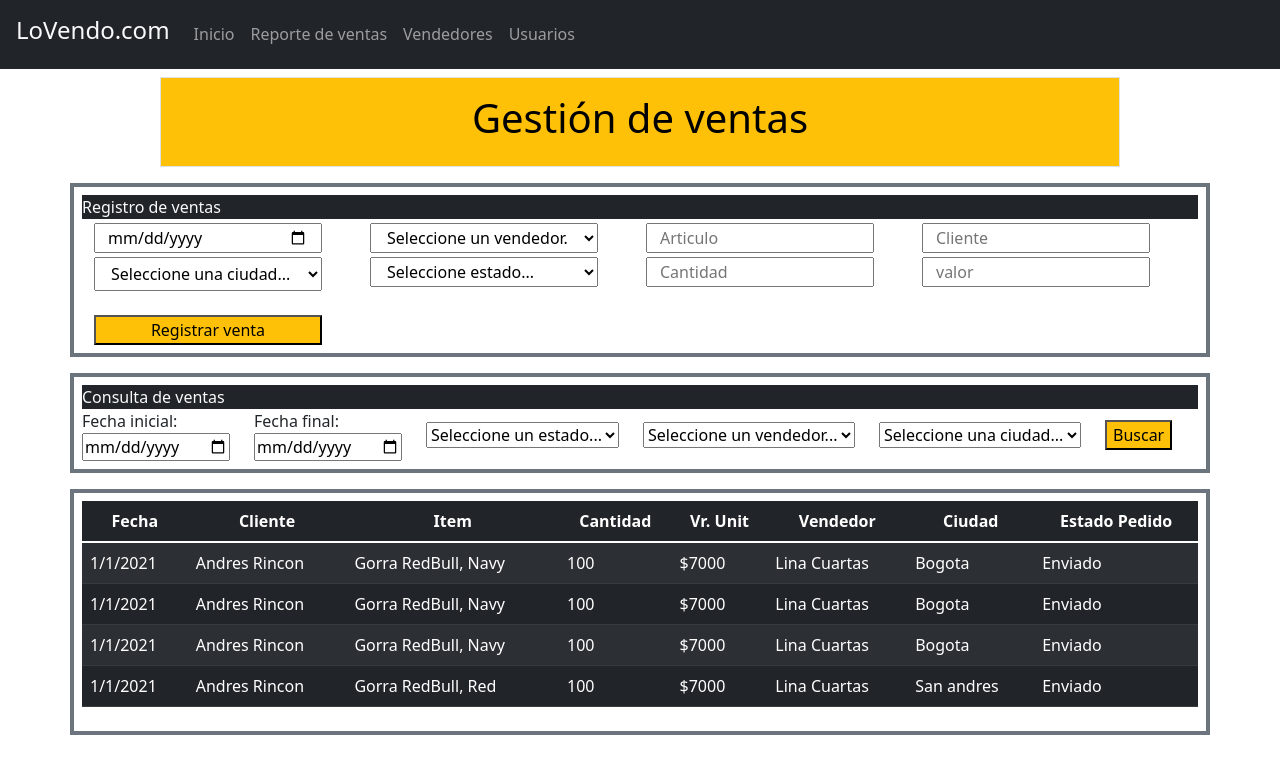
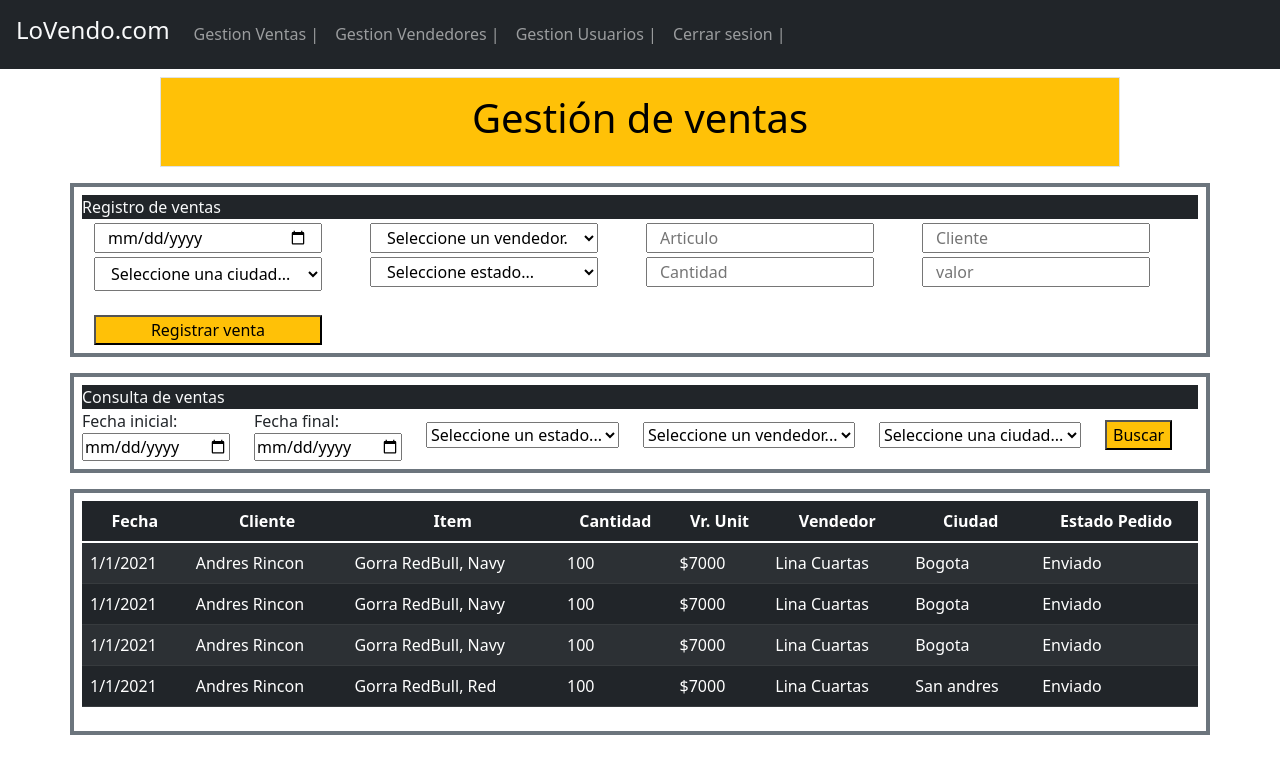
Before and after one commit to vncmsk/LoVendoWeb, a React (Create React App) app: page /reporte in a window 1280 px wide. Shown: the top 774 px of the page. Built offline with nearby package versions, Linux system fonts and the light colour scheme.

Commit message:
modulo ventas

```diff
--- a/package.json
+++ b/package.json
@@ -6,6 +6,7 @@
     "@testing-library/jest-dom": "^5.14.1",
     "@testing-library/react": "^11.2.7",
     "@testing-library/user-event": "^12.8.3",
+    "axios": "^0.23.0",
     "bootstrap": "^5.1.1",
     "react": "^17.0.2",
     "react-dom": "^17.0.2",
--- a/src/components/encabezado/encabezado.jsx
+++ b/src/components/encabezado/encabezado.jsx
@@ -10,20 +10,21 @@ function Header() {
 
                 <div className="collapse navbar-collapse" id="collapsibleNavbar">
                     <ul className="navbar-nav">
+
                         <li className="nav-item">
-                            <Link className="nav-link" to='/login'>Inicio</Link>
+                            <Link className="nav-link" to='/reporte'>Gestion Ventas |</Link>
                         </li>
 
                         <li className="nav-item">
-                            <Link className="nav-link" to='/reporte'>Reporte de ventas</Link>
+                            <Link className="nav-link" to='/vendedores'>Gestion Vendedores |</Link>
                         </li>
 
                         <li className="nav-item">
-                            <Link className="nav-link" to='/vendedores'>Vendedores</Link>
+                            <Link className="nav-link" to='/usuarios'>Gestion Usuarios |</Link>
                         </li>
 
                         <li className="nav-item">
-                            <Link className="nav-link" to='/usuarios'>Usuarios</Link>
+                            <Link className="nav-link" to='/login'>Cerrar sesion |</Link>
                         </li>
                     </ul>
                 </div>
--- a/src/pages/reporteVentas/ReporteVentas.jsx
+++ b/src/pages/reporteVentas/ReporteVentas.jsx
@@ -2,6 +2,7 @@ import React, { useEffect, useState, useRef } from 'react'
 import Header from '../../components/encabezado/encabezado';
 import { ToastContainer, toast } from 'react-toastify';
 import 'react-toastify/dist/ReactToastify.css';
+
 
 const ventasBack = [
     {
@@ -82,7 +83,7 @@ const RegistroVentas = ({ agregarVenta, listaVentas }) => {
             EnviarAlBack[key] = value;
         });
 
-        agregarVenta ([...listaVentas, EnviarAlBack])
+
         toast.success('Venta registrada exitosamente')
         toast.error('Error, venta no registrada')
     };
```
Also changed, not shown: 1 other file (tests, documents, lock files or other folders).
